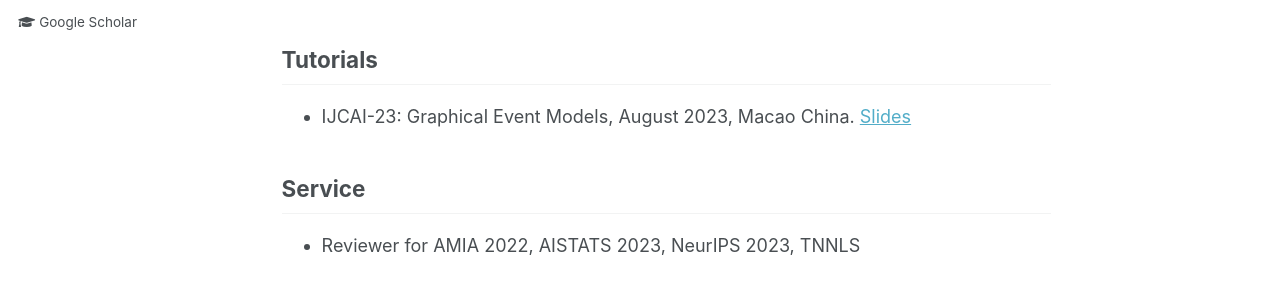
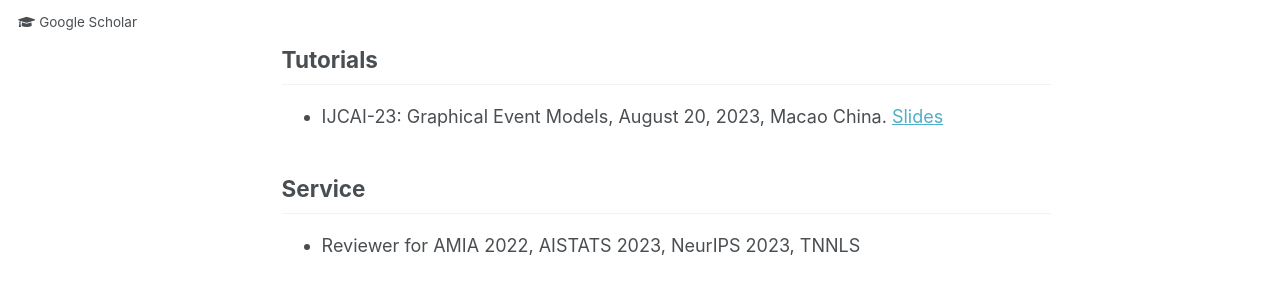
Before and after one commit to shou-xiao/shou-xiao1.github.io, a Jekyll site: the page built from _pages/about.md, in a window 1280 px wide and 900 px high, scrolled down 1874 px. Shown: the part 306-605 px from the top of the window. Built offline with Jekyll 4.4.1, drawn with Linux system fonts in a browser that asks for light colours.

Commit message:
Update about.md

```diff
--- a/_pages/about.md
+++ b/_pages/about.md
@@ -60,7 +60,7 @@ I have been a TA for the following courses:
 
 Tutorials
 ------
-* IJCAI-23: Graphical Event Models, August 2023, Macao China. [Slides](https://sites.google.com/view/tiangao/tutorials)
+* IJCAI-23: Graphical Event Models, August 20, 2023, Macao China. [Slides](https://sites.google.com/view/tiangao/tutorials)
 
 Service
 ------
```
